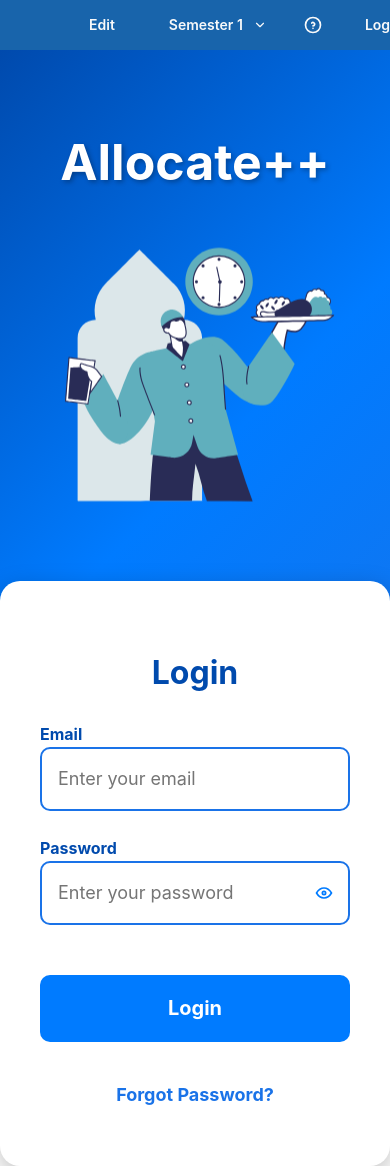
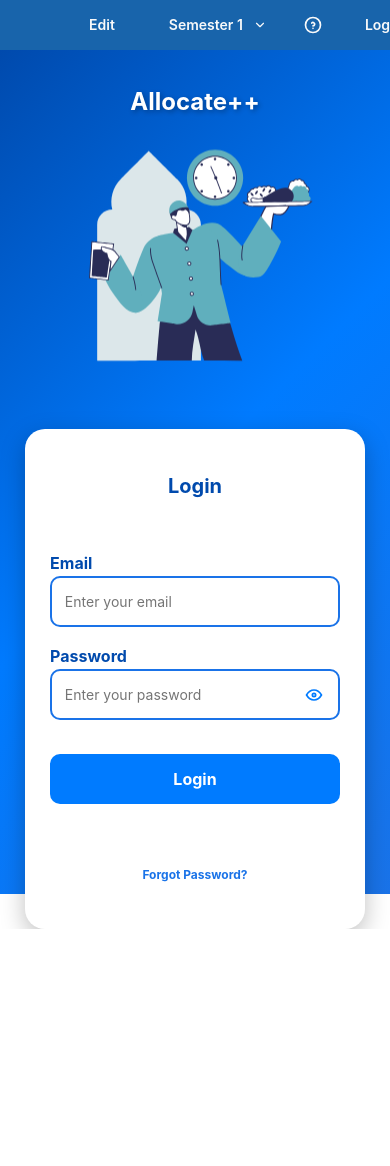
Before and after one commit to RichardLi88/unihack-2025, a React app in the folder project/frontend/: page /Login in a window 390 px wide. Shown: the top 1166 px of the page. After the commit the page ends 929 px from the top, so only its background shows below. Built offline with nearby package versions, Linux system fonts and the light colour scheme; the HTML template or start-up script is replaced by a standard one.

Commit message:
fixed screen scaling problem

```diff
--- a/project/frontend/src/components/Navbar.jsx
+++ b/project/frontend/src/components/Navbar.jsx
@@ -27,7 +27,7 @@ function Navbar() {
   const location = useLocation(); // Get the current route
 
   // Define routes where the Navbar should be hidden
-  const hiddenRoutes = ["/login", "/ForgotPassword"];
+  const hiddenRoutes = ["/login", "/forgotpassword"];
 
   if (hiddenRoutes.includes(location.pathname)) {
     return null; // Do not render Navbar on these pages
--- a/project/frontend/src/css/Help.css
+++ b/project/frontend/src/css/Help.css
@@ -1,58 +1,114 @@
+/* 🌟 Help Container */
 .help-container {
   width: 80%;
   max-width: 700px;
-    margin: 50px auto;
-    padding: 30px;
+  margin: 5vh auto;
+  padding: 3vh;
   background: #f5f5f5;
   border-radius: 12px;
   box-shadow: 0px 4px 12px rgba(0, 0, 0, 0.1);
   text-align: center;
 }
 
+/* 🌟 Help Title */
 .help-title {
-    font-size: 28px;
+  font-size: clamp(20px, 3vw, 28px); /* Scales between 20px - 28px */
   font-weight: bold;
   color: #333;
-    margin-bottom: 25px;
+  margin-bottom: 3vh;
 }
 
+/* 🌟 Accordion */
 .help-accordion {
   width: 100%;
   background: white;
   border-radius: 8px;
   box-shadow: 0px 2px 6px rgba(0, 0, 0, 0.1);
-    padding: 10px;
+  padding: 1vw;
 }
 
 .help-accordion .mantine-Accordion-item {
   border-bottom: 1px solid #ddd;
-    padding: 12px;
+  padding: 1.5vh;
 }
 
-
+/* 🌟 Help Button */
 .help-button {
-    margin-top: 30px;
+  margin-top: 3vh;
   background-color: #007bff;
   color: white;
   border: none;
-    padding: 8px 24px;
+  padding: 1vh 3vw;
   border-radius: 8px;
-    font-size: 16px;
+  font-size: clamp(14px, 2vw, 16px); /* Scales from 14px to 16px */
   cursor: pointer;
-    transition: background 0.3s ease;
+  transition: background 0.3s ease-in-out;
 }
 
 .help-button:hover {
   background-color: #0056b3;
 }
 
-  /* Move the animation up */
+/* 📌 Animation Container */
 .help-animation-container {
   position: absolute;
-  bottom: 705px; /* Adjust this value to move it higher */
-  left: 0;
+  bottom: clamp(200px, 30vh, 705px); /* Dynamically adjust position */
+  left: 50%;
+  transform: translateX(-50%); /* Center animation */
   width: 100%;
-  height: 30vh; /* Keep it large enough to be visible */
-  z-index: 1; /* Ensure it stays behind the help content */
-  pointer-events: none; /* Prevents interaction issues */
+  height: clamp(200px, 30vh, 400px); /* Adjust animation height */
+  z-index: 1;
+  pointer-events: none;
 }
+
+/* 📌 Responsive Design */
+@media (max-width: 1024px) {
+  .help-container {
+      width: 90%;
+      max-width: 600px;
+      padding: 3vh;
+  }
+
+  .help-animation-container {
+      bottom: 20vh;
+      height: 25vh;
+  }
+}
+
+@media (max-width: 768px) {
+  .help-title {
+      font-size: clamp(18px, 4vw, 24px);
+  }
+
+  .help-container {
+      width: 95%;
+      padding: 2.5vh;
+  }
+
+  .help-animation-container {
+      bottom: 15vh;
+      height: 20vh;
+  }
+}
+
+@media (max-width: 600px) {
+  .help-container {
+      width: 100%;
+      max-width: 90%;
+      padding: 2vh;
+  }
+
+  .help-title {
+      font-size: clamp(16px, 5vw, 22px);
+  }
+
+  .help-button {
+      font-size: 14px;
+      padding: 1vh 2vw;
+  }
+
+  .help-animation-container {
+      bottom: 10vh;
+      height: 18vh;
+  }
+}
--- a/project/frontend/src/css/Login.css
+++ b/project/frontend/src/css/Login.css
@@ -1,35 +1,41 @@
+/* 🌟 Main Container */
 .login-container {
     display: flex;
     flex-direction: column;
     justify-content: flex-start;
     align-items: center;
     height: 100vh;
-    padding-top: 40px;
+    padding-top: 5vh;
     background: linear-gradient(135deg, #004aad, #007bff, #1a73e8);
 }
 
+/* 🌟 Title (allocate++) - Dynamically Scales */
 .login-title-main {
-    font-size: 70px;
+    font-size: clamp(30px, 7vw, 70px);  /* Minimum 30px, scales up to 70px */
     font-weight: bold;
     color: white;
     text-align: center;
-    margin-bottom: 65px;
+    margin-bottom: 5vh;
     text-shadow: 2px 2px 5px rgba(0, 0, 0, 0.3);
 }
 
+/* 🌟 Login Content (Flexbox) */
 .login-content {
     display: flex;
     align-items: center;
     justify-content: center;
-    gap: 100px;
+    gap: 5vw; /* Scales spacing based on screen width */
+    flex-wrap: wrap; /* Ensures wrapping on smaller screens */
 }
 
+/* 🌟 Animation - Scales Responsively */
 .animation-container {
-    width: 650px;
-    height: 650px;
+    width: clamp(250px, 40vw, 650px); /* Min 250px, max 650px */
+    height: clamp(250px, 40vw, 650px);
     display: flex;
     align-items: center;
     justify-content: center;
+    animation: floating 3s infinite ease-in-out;
 }
 
 @keyframes floating {
@@ -38,16 +44,13 @@
     100% { transform: translateY(0px); }
 }
 
-.animation-container {
-    animation: floating 3s infinite ease-in-out;
-}
-
+/* 🌟 Login Card - Scales */
 .login-card {
     background: white;
-    padding: 50px;
+    padding: 5vh;
     border-radius: 20px;
     box-shadow: 0px 8px 25px rgba(0, 0, 0, 0.25);
-    width: 550px;
+    width: clamp(300px, 45vw, 550px); /* Min 300px, max 550px */
     min-height: 500px;
     text-align: center;
     display: flex;
@@ -55,17 +58,17 @@
     justify-content: space-between;
 }
 
-
+/* 🌟 Login Title inside Card */
 .login-title {
-    font-size: 32px;
+    font-size: clamp(20px, 3vw, 32px); /* Min 20px, scales up */
     font-weight: bold;
-    margin-bottom: 25px;
+    margin-bottom: 2vh;
     color: #004aad;
 }
 
-
+/* 🌟 Form Group */
 .form-group {
-    margin-bottom: 25px;
+    margin-bottom: 2vh;
     text-align: left;
 }
 
@@ -76,102 +79,138 @@
 
 .form-group input {
     width: 100%;
-    padding: 16px;
+    padding: 1rem;
     border: 2px solid #1a73e8;
     border-radius: 10px;
-    font-size: 18px;
+    font-size: clamp(14px, 2vw, 18px);
 }
 
-
+/* 🌟 Buttons */
 .login-button {
     width: 100%;
-    padding: 18px;
+    padding: 1rem;
     background: #007bff;
     color: white;
     border: none;
     border-radius: 10px;
-    font-size: 20px;
+    font-size: clamp(16px, 2.5vw, 20px);
     font-weight: bold;
     cursor: pointer;
     transition: background 0.3s ease-in-out;
-    margin-top: 25px;
+    margin-top: 2vh;
 }
 
 .login-button:hover {
     background: #0056b3;
 }
 
-
 .forgot-password-button {
     width: 100%;
-    padding: 16px;
+    padding: 1rem;
     background: transparent;
     color: #1a73e8;
     border: none;
-    font-size: 18px;
+    font-size: clamp(14px, 2vw, 18px);
     font-weight: bold;
     cursor: pointer;
     transition: color 0.3s ease-in-out;
-    position: relative;
-    margin-top: 25px;
+    margin-top: 2vh;
 }
 
 .forgot-password-button:hover {
     color: #0056b3;
 }
 
+/* 📌 Responsive Design */
 @media (max-width: 1024px) {
     .login-content {
         flex-direction: column;
-        gap: 50px;
+        gap: 5vh;
     }
 
     .animation-container {
-        width: 400px;
-        height: 400px;
+        max-width: 400px;
+        max-height: 400px;
     }
 
     .login-card {
         width: 90%;
-        padding: 50px;
+        max-width: 500px;
     }
 }
 
 @media (max-width: 768px) {
+    .login-title-main {
+        font-size: clamp(30px, 6vw, 50px);
+        margin-bottom: 3vh;
+    }
+
     .animation-container {
-        width: 300px;
-        height: 300px;
+        max-width: 300px;
+        max-height: 300px;
+    }
+
+    .login-card {
+        width: 95%;
+        padding: 3vh;
+    }
+}
+
+/* 📌 Extra small screens (Mobile) */
+@media (max-width: 600px) {
+    .login-container {
+        padding-top: 2vh;
     }
 
     .login-title-main {
-        font-size: 50px;
-        margin-bottom: 30px;
+        font-size: clamp(24px, 6vw, 35px);
+        margin-bottom: 2vh;
+    }
+
+    .animation-container {
+        max-width: 250px;
+        max-height: 250px;
     }
 
     .login-card {
         width: 100%;
-        padding: 40px;
+        max-width: 400px;
+        padding: 3vh;
+    }
+
+    .form-group input {
+        padding: 0.8rem;
+    }
+
+    .login-button {
+        padding: 0.8rem;
+    }
+
+    .forgot-password-button {
+        font-size: clamp(12px, 2vw, 16px);
     }
 }
 
+/* 🔐 Forgot Password Page */
 .forgot-password-content {
     display: flex;
     align-items: center;
     justify-content: center;
-    gap: 80px;
+    gap: 8vw;
     height: 100vh;
 }
 
 .forgot-password-animation {
-    width: 600px;
-    height: 600px;
+    width: clamp(250px, 40vw, 600px);
+    height: clamp(250px, 40vw, 600px);
 }
 
 .forgot-password-card {
-    width: 450px;
-    padding: 50px;
+    width: clamp(250px, 40vw, 450px);
+    padding: 4vh;
 }
 
+/* Password input */
 .password-group {
     position: relative;
 }
@@ -187,6 +226,7 @@
     padding-right: 40px;
 }
 
+/* Toggle password visibility */
 .toggle-password {
     position: absolute;
     right: 10px;
```
Lines whose indentation alone changed are shown as unchanged.
